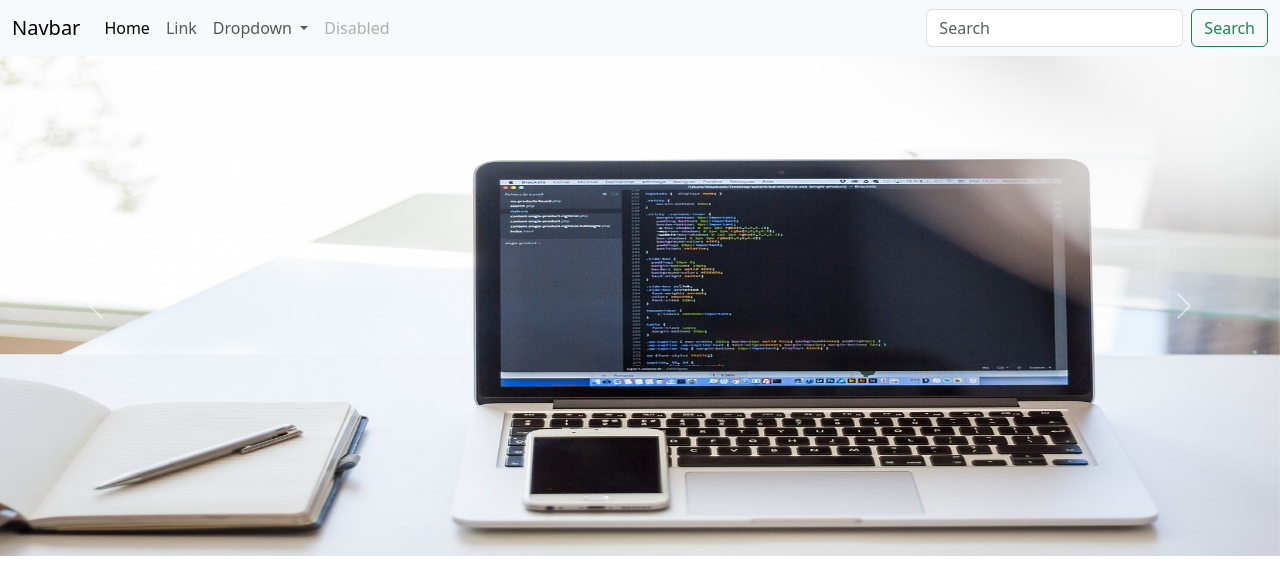
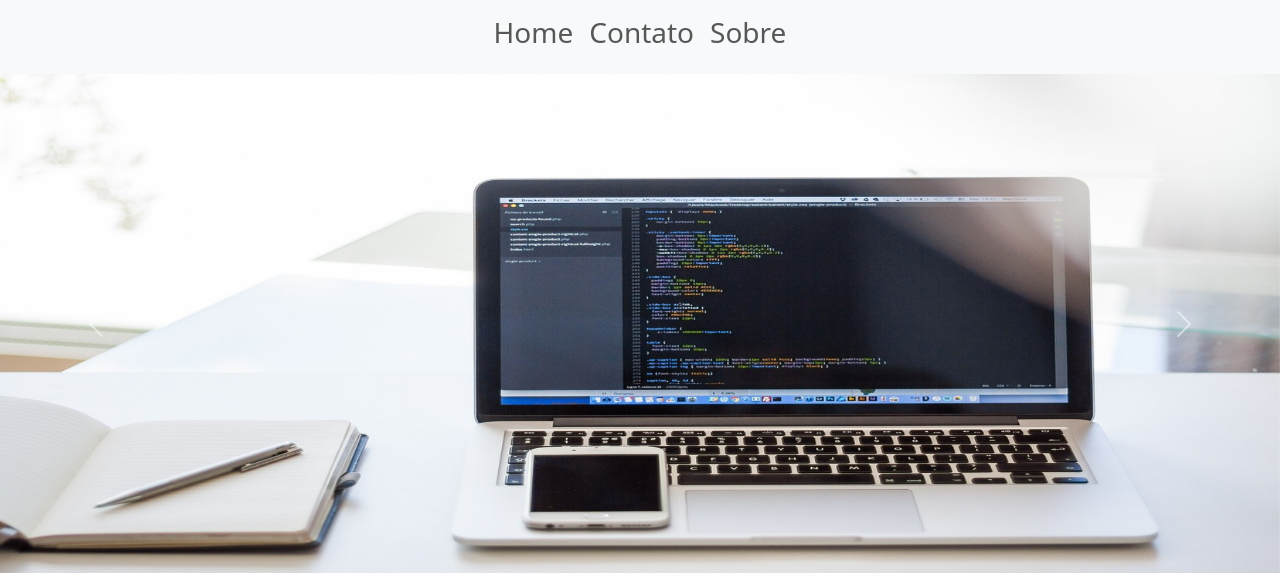
Before and after one commit to Mcbeckerath/PythonApp, a Django app: page / in a window 1280 px wide. Shown: the top 573 px of the page. Run offline with Django 5.2, Linux system fonts and the light colour scheme; data comes from the database, SQL or seed files in the repository.

```diff
--- a/mercado/templates/base.html
+++ b/mercado/templates/base.html
@@ -6,46 +6,32 @@
     <title>Mercado Free</title>
     <link href="https://cdn.jsdelivr.net/npm/bootstrap@5.3.3/dist/css/bootstrap.min.css" rel="stylesheet" integrity="sha384-QWTKZyjpPEjISv5WaRU9OFeRpok6YctnYmDr5pNlyT2bRjXh0JMhjY6hW+ALEwIH" crossorigin="anonymous">
 
-    <nav class="navbar navbar-expand-lg bg-body-tertiary">
-      <div class="container-fluid">
-        <a class="navbar-brand" href="#">Navbar</a>
-        <button class="navbar-toggler" type="button" data-bs-toggle="collapse" data-bs-target="#navbarSupportedContent" aria-controls="navbarSupportedContent" aria-expanded="false" aria-label="Toggle navigation">
+
+  </head>
+  <body>
+
+    <nav class="navbar navbar-expand-lg navbar-light bg-light">
+      <button class="navbar-toggler" type="button" data-toggle="collapse" data-target="#navbarNav" aria-controls="navbarNav" aria-expanded="false" aria-label="Toggle navigation">
         <span class="navbar-toggler-icon"></span>
       </button>
-        <div class="collapse navbar-collapse" id="navbarSupportedContent">
-          <ul class="navbar-nav me-auto mb-2 mb-lg-0">
-            <li class="nav-item">
-              <a class="nav-link active" aria-current="page" href="#">Home</a>
+      <div class="collapse navbar-collapse justify-content-md-center" id="navbarNav">
+        <ul class="navbar-nav">
+          <li class="nav-item active">
+            <h3><a class="nav-link" href="{% url 'home'%}">Home </a></h3>
           </li>
           <li class="nav-item">
-              <a class="nav-link" href="#">Link</a>
-            </li>
-            <li class="nav-item dropdown">
-              <a class="nav-link dropdown-toggle" href="#" role="button" data-bs-toggle="dropdown" aria-expanded="false">
-                Dropdown
-              </a>
-              <ul class="dropdown-menu">
-                <li><a class="dropdown-item" href="#">Action</a></li>
-                <li><a class="dropdown-item" href="#">Another action</a></li>
-                <li><hr class="dropdown-divider"></li>
-                <li><a class="dropdown-item" href="#">Something else here</a></li>
-              </ul>
+           <h3> <a class="nav-link" href="{% url 'contato'%}">Contato</a> </h3>
           </li>
           <li class="nav-item">
-              <a class="nav-link disabled" aria-disabled="true">Disabled</a>
+            <h3><a class="nav-link" href="{% url 'sobre'%}">Sobre</a></h3>
           </li>
         </ul>
-          <form class="d-flex" role="search">
-            <input class="form-control me-2" type="search" placeholder="Search" aria-label="Search">
-            <button class="btn btn-outline-success" type="submit">Search</button>
-          </form>
-        </div>
       </div>
     </nav>
 
 
-  </head>
-  <body>
+
+
 
 <main>
 
--- a/mercado/urls.py
+++ b/mercado/urls.py
@@ -5,6 +5,9 @@ from mercado import views
 urlpatterns = [
 
     path('', views.home, name='home'),
-    path('produto/<id_produto>', views.produto, name='produto')
+    path('produto/<id_produto>', views.produto, name='produto'),
+      path('sobre/', views.sobre, name='sobre'),
+    path('contato/', views.contato, name='contato')
+
 
 ]
--- a/mercado/views.py
+++ b/mercado/views.py
@@ -18,3 +18,12 @@ def produto (request,id_produto):
     context = {'produto':produto}
 
     return render(request, 'produto.html', context)
+
+
+def contato (request):
+
+    return render(request, 'contato.html')
+
+def sobre (request):
+
+    return render(request, 'sobre.html')
```
Also changed, not shown: mercado/templates/contato.html (added, +8 -0 lines), mercado/templates/sobre.html (added, +8 -0 lines). Lines whose indentation alone changed are shown as unchanged.
